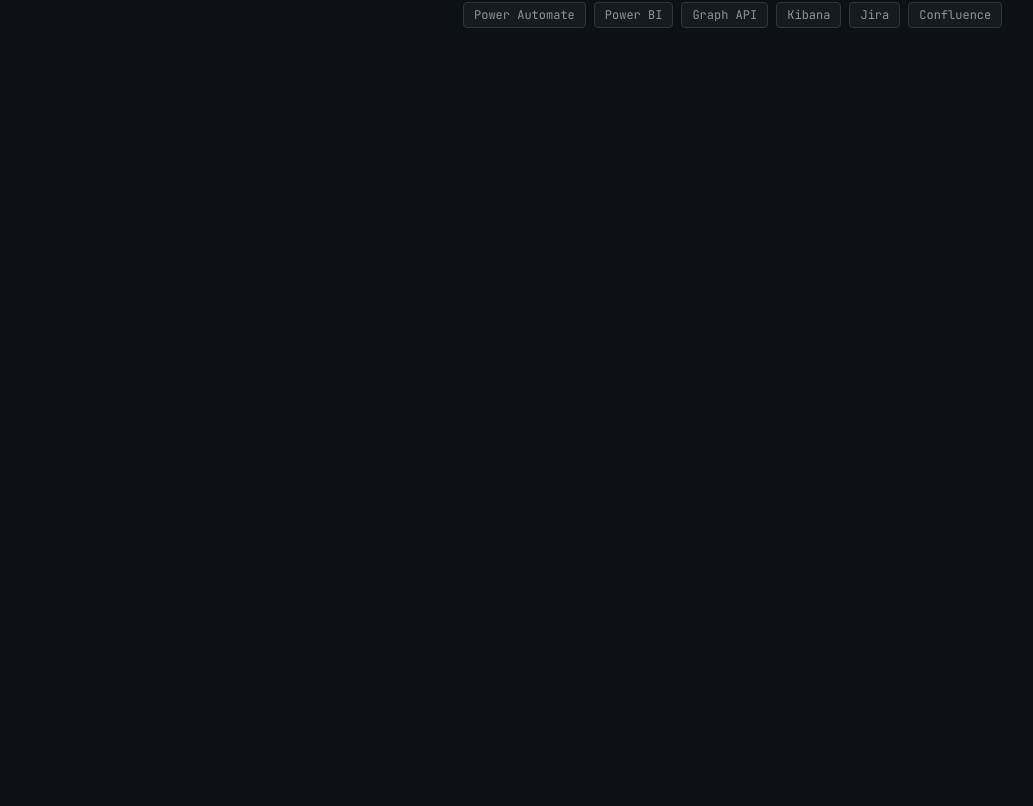
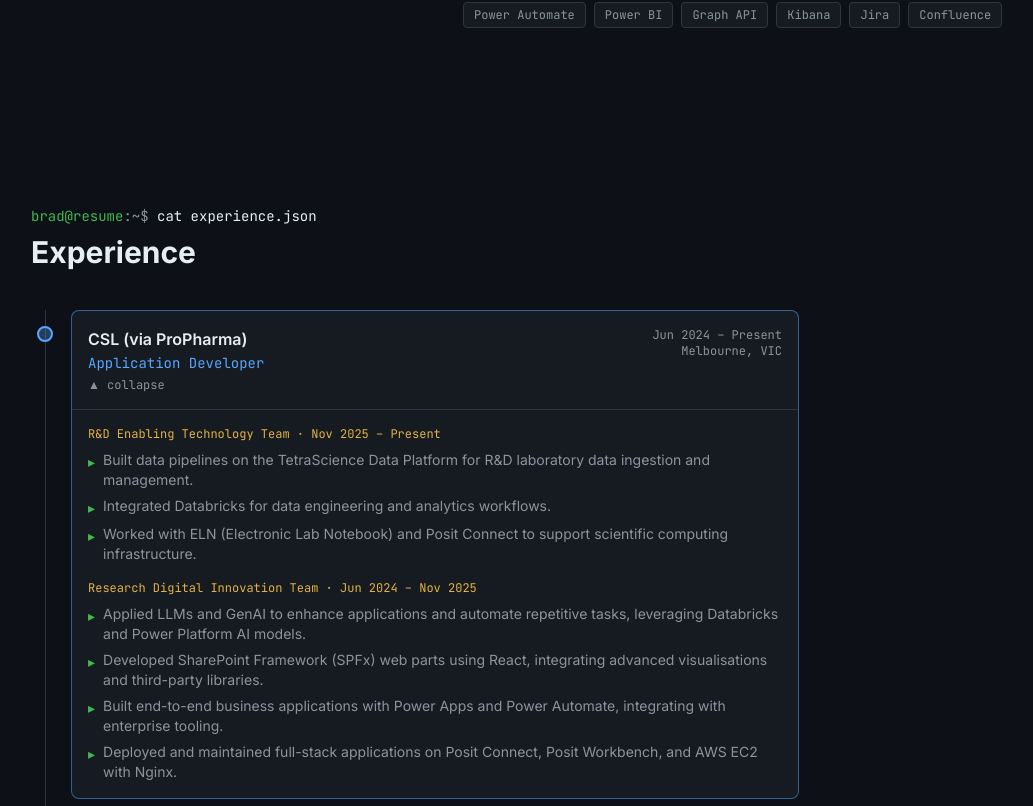
Before and after one commit to brad-luo/my-resume, a Next.js app: page / in a window 1280 px wide. Shown: the part 1474-2280 px from the top of the page, without its empty margins (225-1258 px from the left). Before the commit the page ends 1600 px from the top, so only its background shows below. Built offline with nearby package versions, Linux system fonts and the light colour scheme.

Commit message:
feat: experience section (#8)
* feat: experience section with animated vertical timeline

* fix: add AnimatePresence for exit animation, derive default expanded from data

```diff
--- a/src/app/page.tsx
+++ b/src/app/page.tsx
@@ -1,6 +1,7 @@
 import { Sidebar } from '@/components/layout/Sidebar'
 import { Hero } from '@/components/sections/Hero'
 import { Skills } from '@/components/sections/Skills'
+import { Experience } from '@/components/sections/Experience'
 
 export default function Home() {
   return (
@@ -9,6 +10,7 @@
       <main className="flex-1 lg:ml-56">
         <Hero />
         <Skills />
+        <Experience />
       </main>
     </div>
   )
--- /dev/null
+++ b/src/components/sections/Experience.tsx
@@ -0,0 +1,119 @@
+'use client'
+
+import { useState } from 'react'
+import { motion, AnimatePresence, type Variants } from 'framer-motion'
+import resumeData from '../../../data/resume.json'
+import type { ResumeData } from '../../../data/types'
+
+const data = resumeData as ResumeData
+
+const containerVariants: Variants = {
+  hidden: {},
+  visible: { transition: { staggerChildren: 0.15 } },
+}
+
+const itemVariants: Variants = {
+  hidden: { opacity: 0, x: -24 },
+  visible: { opacity: 1, x: 0, transition: { duration: 0.4, ease: 'easeOut' } },
+}
+
+export function Experience() {
+  const [expandedId, setExpandedId] = useState<string | null>(data.experience[0]?.id ?? null)
+
+  return (
+    <section id="experience" className="min-h-screen px-8 py-20">
+      <div className="font-mono text-gh-muted text-sm mb-2">
+        <span className="text-gh-green">brad@resume</span>
+        <span className="text-gh-muted">:~$ </span>
+        <span className="text-gh-text">cat experience.json</span>
+      </div>
+      <h2 className="text-3xl font-bold text-gh-text mb-10">Experience</h2>
+
+      <div className="relative max-w-3xl">
+        {/* Vertical line */}
+        <div className="absolute left-3.5 top-0 bottom-0 w-px bg-gh-border" />
+
+        <motion.div
+          variants={containerVariants}
+          initial="hidden"
+          whileInView="visible"
+          viewport={{ once: true, amount: 0.1 }}
+          className="space-y-6"
+        >
+          {data.experience.map(role => {
+            const isExpanded = expandedId === role.id
+            return (
+              <motion.div key={role.id} variants={itemVariants} className="relative pl-10">
+                {/* Timeline dot */}
+                <div className={`absolute left-1.5 top-4 w-4 h-4 rounded-full border-2 transition-colors duration-200 ${
+                  isExpanded ? 'border-gh-blue bg-gh-blue/30' : 'border-gh-border bg-gh-surface'
+                }`} />
+
+                {/* Card */}
+                <div
+                  className={`bg-gh-surface border rounded-lg cursor-pointer transition-colors duration-200 ${
+                    isExpanded ? 'border-gh-blue/50' : 'border-gh-border hover:border-gh-muted'
+                  }`}
+                  onClick={() => setExpandedId(isExpanded ? null : role.id)}
+                >
+                  <div className="p-4">
+                    <div className="flex items-start justify-between">
+                      <div>
+                        <h3 className="text-gh-text font-semibold font-sans">{role.company}</h3>
+                        <p className="text-gh-blue text-sm font-mono mt-0.5">{role.title}</p>
+                      </div>
+                      <div className="text-right ml-4 shrink-0">
+                        <p className="text-gh-muted text-xs font-mono">{role.period}</p>
+                        <p className="text-gh-muted text-xs font-mono">{role.location}</p>
+                      </div>
+                    </div>
+                    <div className="mt-1 text-gh-muted text-xs font-mono">{isExpanded ? '▲ collapse' : '▼ expand'}</div>
+                  </div>
+
+                  {/* Expanded bullets */}
+                  <AnimatePresence>
+                  {isExpanded && (
+                    <motion.div
+                      initial={{ opacity: 0, height: 0 }}
+                      animate={{ opacity: 1, height: 'auto' }}
+                      exit={{ opacity: 0, height: 0 }}
+                      transition={{ duration: 0.25 }}
+                      className="border-t border-gh-border px-4 pb-4"
+                    >
+                      {/* Sub-roles (e.g. CSL has two teams) */}
+                      {role.subRoles && role.subRoles.length > 0 ? (
+                        role.subRoles.map(sub => (
+                          <div key={sub.title} className="mt-4">
+                            <p className="text-gh-yellow text-xs font-mono mb-2">{sub.title} · {sub.period}</p>
+                            <ul className="space-y-1.5">
+                              {sub.bullets.map((b, i) => (
+                                <li key={i} className="flex gap-2 text-gh-muted text-sm">
+                                  <span className="text-gh-green mt-0.5 shrink-0">▸</span>
+                                  <span>{b}</span>
+                                </li>
+                              ))}
+                            </ul>
+                          </div>
+                        ))
+                      ) : (
+                        <ul className="mt-4 space-y-1.5">
+                          {role.bullets.map((b, i) => (
+                            <li key={i} className="flex gap-2 text-gh-muted text-sm">
+                              <span className="text-gh-green mt-0.5 shrink-0">▸</span>
+                              <span>{b}</span>
+                            </li>
+                          ))}
+                        </ul>
+                      )}
+                    </motion.div>
+                  )}
+                  </AnimatePresence>
+                </div>
+              </motion.div>
+            )
+          })}
+        </motion.div>
+      </div>
+    </section>
+  )
+}
```
